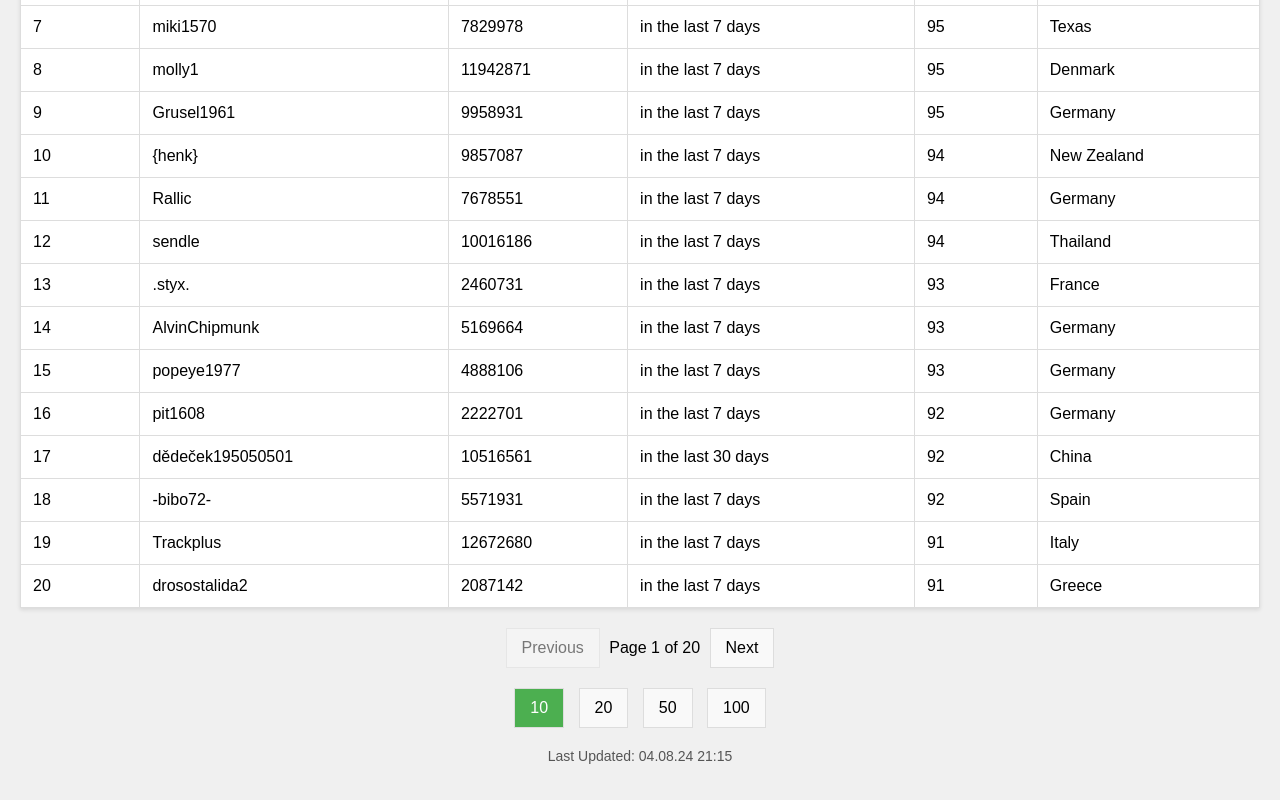
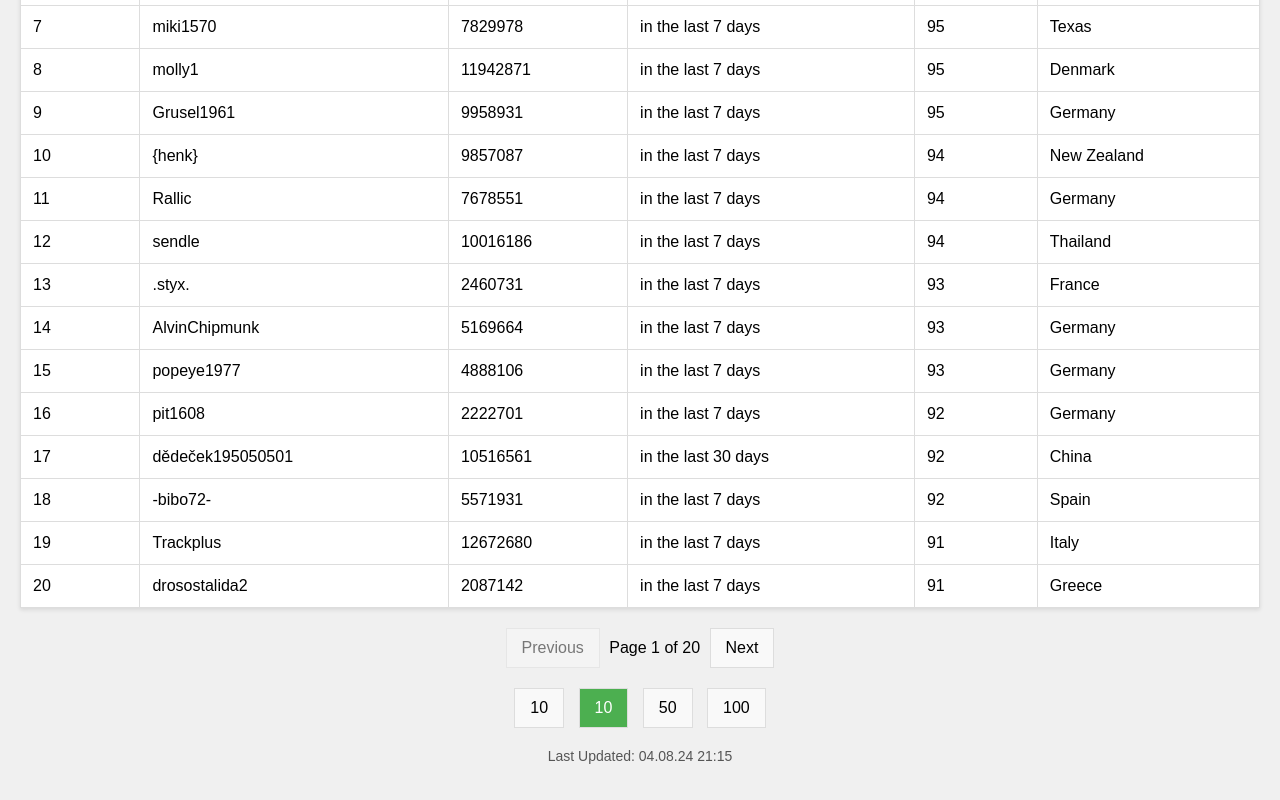
Before and after one commit to RoCoKo/rocoko.github.io, a plain HTML site: page index.html in a window 1280 px wide. Shown: the part 394-1194 px from the top of the page. Drawn offline with Linux system fonts and the light colour scheme.

Commit message:
Update index.html

```diff
--- a/index.html
+++ b/index.html
@@ -70,8 +70,8 @@
     </div>
 
     <div class="page-size-buttons">
-        <button id="pageSize10" class="active">10</button>
-        <button id="pageSize20">20</button>
+        <button id="pageSize10">10</button>
+        <button id="pageSize20" class="active">10</button>
         <button id="pageSize50">50</button>
         <button id="pageSize100">100</button>
     </div>
```
